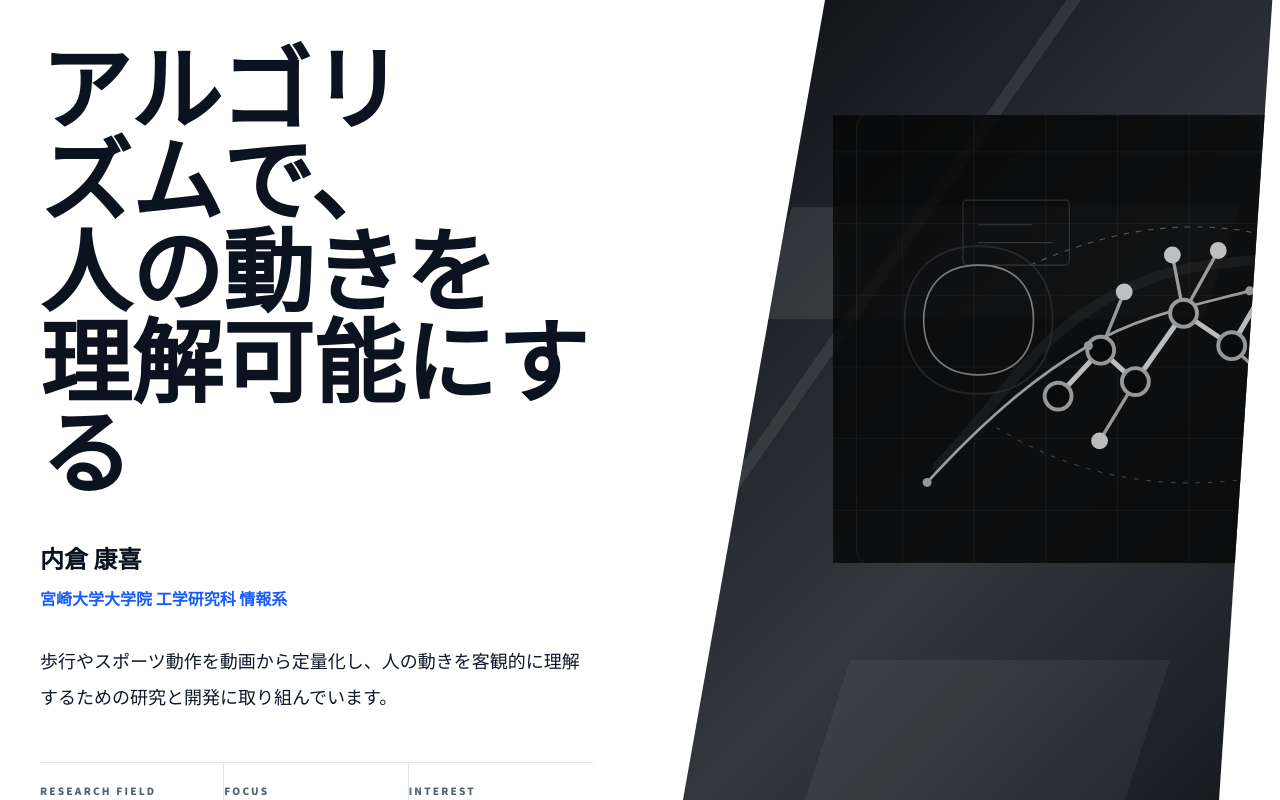
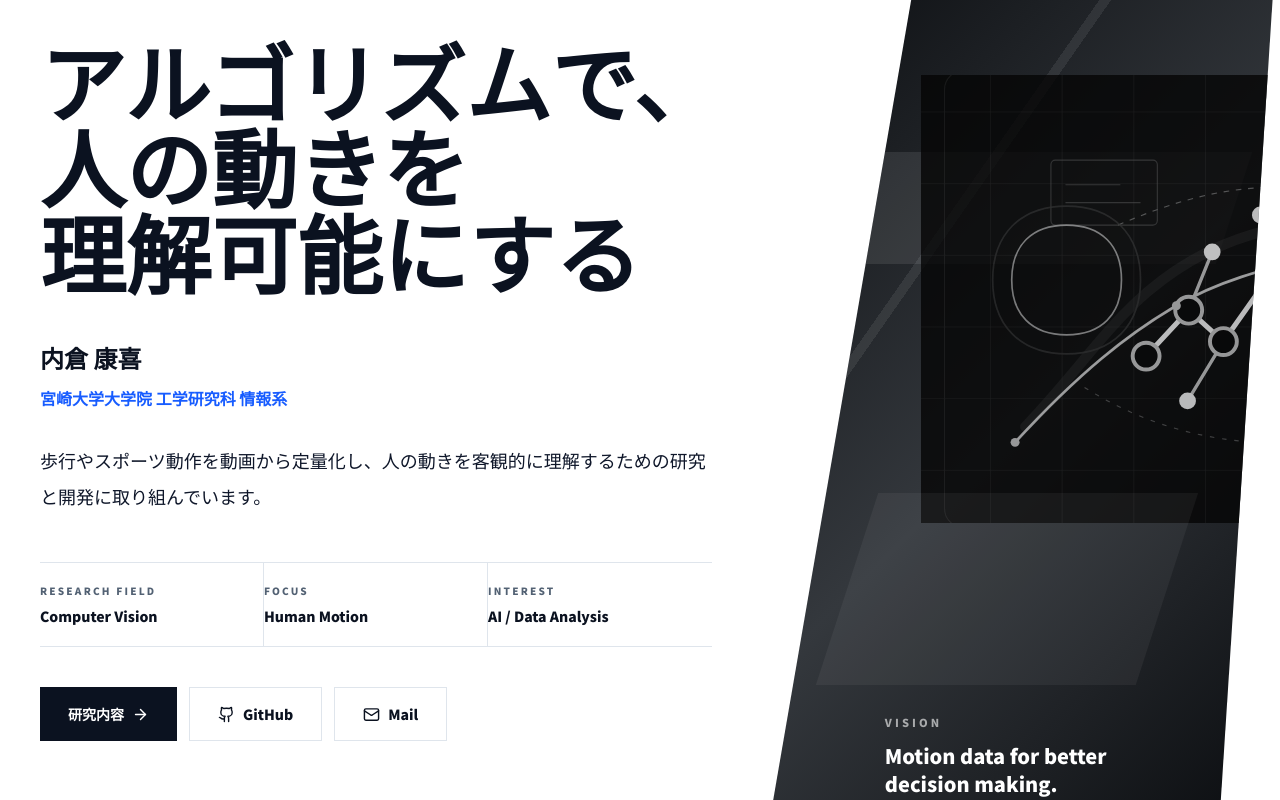
Before and after one commit to Kouki699/My-portfolio, a Next.js app: page / in a window 1280 px wide. Shown: the part 200-1000 px from the top of the page. Built offline with nearby package versions, Linux system fonts and the light colour scheme.

Commit message:
Fix hero headline line breaks

```diff
--- a/components/Hero.tsx
+++ b/components/Hero.tsx
@@ -8,12 +8,10 @@ export function Hero() {
       <div className="section-shell grid min-h-[calc(100vh-5.25rem)] items-center gap-12 py-14 lg:grid-cols-[0.96fr_1.04fr] lg:py-0">
         <div className="relative z-10 py-10 lg:py-24">
           <p className="section-label">Research / Computer Vision / AI</p>
-          <h1 className="text-balance mt-10 max-w-5xl text-5xl font-black leading-[1.22] tracking-normal text-navy sm:text-6xl lg:text-[5.7rem]">
-            アルゴリズムで、
-            <br />
-            人の動きを
-            <br />
-            理解可能にする
+          <h1 className="mt-10 max-w-5xl text-[2.65rem] font-black leading-[1.22] tracking-normal text-navy sm:text-6xl lg:text-[4.8rem] xl:text-[5.35rem]">
+            <span className="block whitespace-nowrap">アルゴリズムで、</span>
+            <span className="block whitespace-nowrap">人の動きを</span>
+            <span className="block whitespace-nowrap">理解可能にする</span>
           </h1>
           <p className="mt-12 text-xl font-black text-navy sm:text-2xl">
             {profile.name}
@@ -77,11 +75,11 @@ export function Hero() {
                 className="h-full w-full object-cover grayscale invert"
               />
             </div>
-            <div className="absolute bottom-16 left-[23%] text-white">
+            <div className="absolute bottom-10 left-[23%] right-28 text-white">
               <p className="text-[11px] font-black uppercase tracking-[0.28em] text-white/60">
                 Vision
               </p>
-              <p className="mt-3 max-w-sm text-2xl font-black leading-snug">
+              <p className="mt-3 max-w-xs text-xl font-black leading-snug">
                 Motion data for better decision making.
               </p>
             </div>
```
Lines whose indentation alone changed are shown as unchanged.
